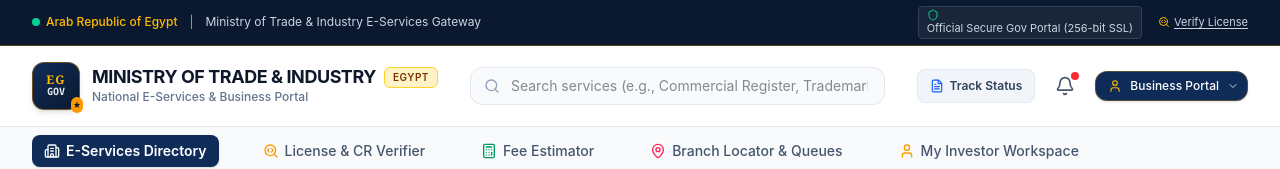
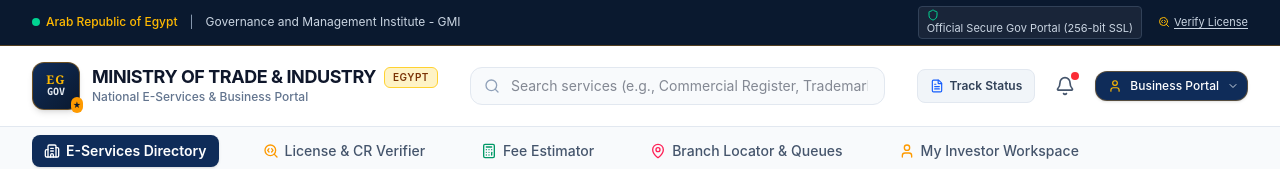
Before and after one commit to mohamedtaha152/ministry-commerce, a React (Vite) app: page / in a window 1280 px wide. Shown: the top 169 px of the page. Built offline with nearby package versions, Linux system fonts and the light colour scheme.

Commit message:
Update Navbar.jsx

```diff
--- a/src/components/Navbar.jsx
+++ b/src/components/Navbar.jsx
@@ -52,7 +52,7 @@ export default function Navbar({
             Arab Republic of Egypt
           </span>
           <span className="hidden md:inline text-slate-400">|</span>
-          <span className="hidden md:inline text-slate-300">Ministry of Trade & Industry E-Services Gateway</span>
+          <span className="hidden md:inline text-slate-300">Governance and Management Institute - GMI</span>
         </div>
         <div className="flex items-center gap-4 text-slate-300">
           <span className="hidden sm:inline flex items-center gap-1 text-[11px] bg-slate-800/80 px-2 py-0.5 rounded border border-slate-700">
```
